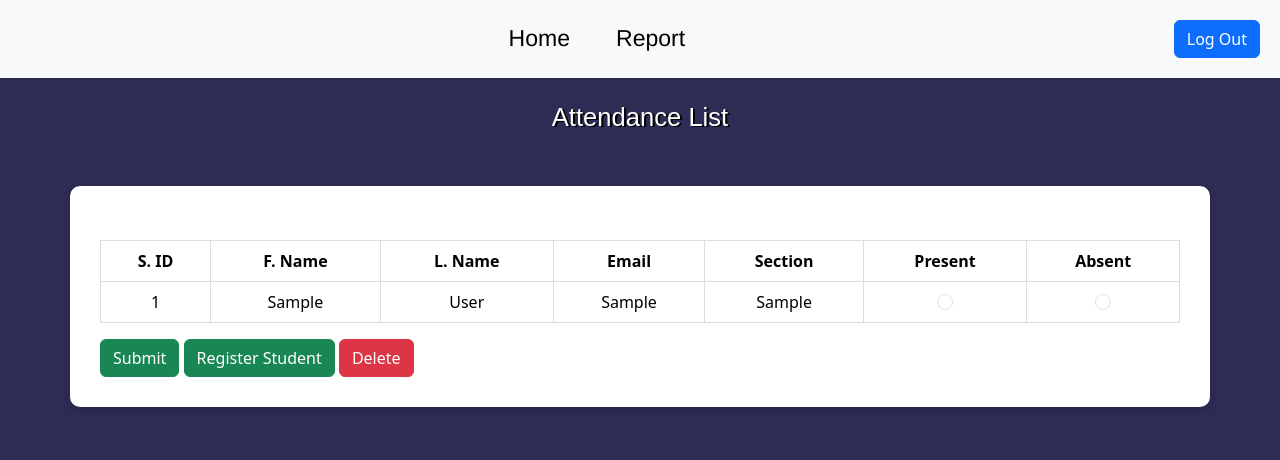
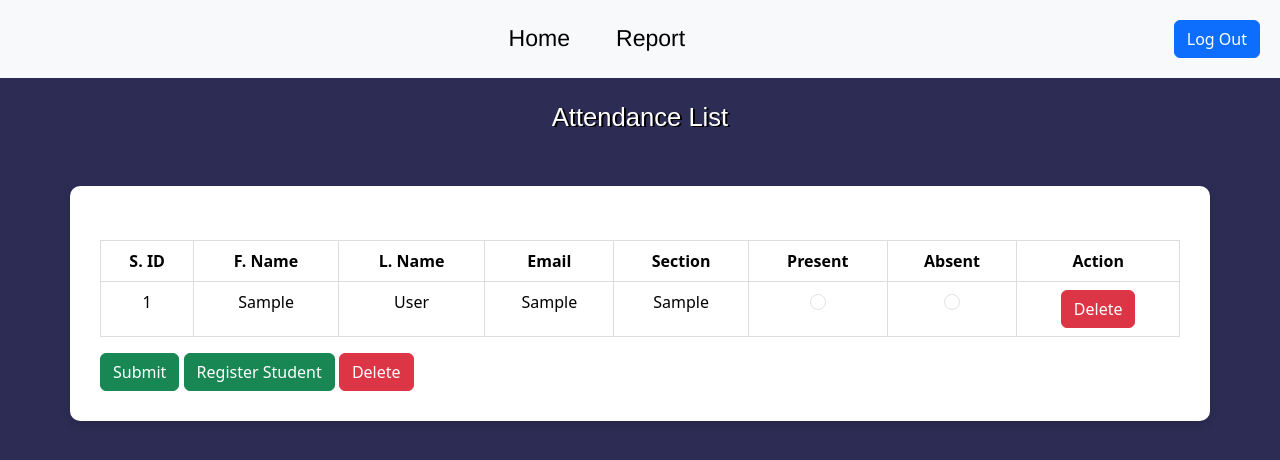
Before and after one commit to Tomatoast7/flask_rencell_update, a Flask app: page /home in a window 1280 px wide. Shown: the top 460 px of the page. Run offline with Flask 3, Linux system fonts and the light colour scheme; tables that the repository leaves empty hold one stand-in row (values such as "Sample post").

Commit message:
pangit ni myca, ibita acceptted bobo

```diff
--- a/website/templates/home.html
+++ b/website/templates/home.html
@@ -114,7 +114,7 @@
       .rowattendance {
         padding: 10px;
       }
-      a{
+      a {
         text-decoration: none;
         color: white;
       }
@@ -159,8 +159,12 @@
       <div></div>
       <!-- Empty div to push the nav-list to the center -->
       <ul class="nav-list list-unstyled mb-0 mx-auto d-flex">
-        <li class="px-2"><a href="{{url_for('views.home')}}" class="active">Home</a></li>
-        <li class="px-2"><a href="{{url_for('views.student_attendance')}}">Report</a></li>
+        <li class="px-2">
+          <a href="{{url_for('views.home')}}" class="active">Home</a>
+        </li>
+        <li class="px-2">
+          <a href="{{url_for('views.student_attendance')}}">Report</a>
+        </li>
       </ul>
       <div class="btn-logout">
         <button
@@ -185,7 +189,7 @@
           </div>
         </div>
       </div>
-
+      <form action="{{url_for('views.attendanceCreate')}}" method="post">
         <table class="table table-hover mt-4">
           <thead>
             <tr>
@@ -196,13 +200,13 @@
               <th>Section</th>
               <th>Present</th>
               <th>Absent</th>
+              <th>Action</th>
             </tr>
           </thead>
           <tbody id="attendanceTable">
             <!-- Existing rows will be dynamically loaded here -->
             {% for student in students %}
 
-          <form action="{{url_for('views.attendanceCreate')}}" method="post">
             <tr>
               <td>{{ student.studentid}}</td>
               <td>{{ student.first_name}}</td>
@@ -211,20 +215,49 @@
               <td>{{ student.attendance}}</td>
 
               <td>
-                <input class="form-check-input" type="radio" name="{{student.studentid}}" id="presentRadio_{{student.studentid}}" value="present">
+                <input
+                  class="form-check-input"
+                  type="radio"
+                  name="{{student.studentid}}"
+                  id="presentRadio_{{student.studentid}}"
+                  value="present"
+                />
               </td>
               <td>
-                <input class="form-check-input" type="radio" name="{{student.studentid}}" id="absentRadio_{{student.studentid}}" value="absent">
+                <input
+                  class="form-check-input"
+                  type="radio"
+                  name="{{student.studentid}}"
+                  id="absentRadio_{{student.studentid}}"
+                  value="absent"
+                />
+              </td>
+              <td>
+                <form action=""></form>
+                <form
+                  action="{{url_for('views.deleteStudent', id=student.studentid)}}"
+                  method="post"
+                  id="deleteStudent_{{student.studentid}}"
+                >
+                  <input type="hidden" name="_method" value="DELETE" />
+                  <button
+                    type="button"
+                    class="btn btn-danger"
+                    onclick="deleteStudent(this, '{{student.studentid}}')"
+                  >
+                    Delete
+                  </button>
+                </form>
               </td>
             </tr>
             {% endfor %}
           </tbody>
         </table>
 
-
-
         <button type="submit" class="btn btn-success">Submit</button>
-      <button type="button" class="btn btn-success"><a href="{{url_for('views.registerStudent')}}">Register Student</a></button>
+        <button type="button" class="btn btn-success">
+          <a href="{{url_for('views.registerStudent')}}">Register Student</a>
+        </button>
         <button type="button" class="btn btn-danger">Delete</button>
       </form>
     </div>
@@ -366,6 +399,12 @@
       integrity="sha384-YvpcrYf0tY3lHB60NNkmXc5s9fDVZLESaAA55NDzOxhy9GkcIdslK1eN7N6jIeHz"
       crossorigin="anonymous"
     ></script>
-    <script></script>
+    <script>
+      function deleteStudent(element, id) {
+        var closestForm = document.getElementById("deleteStudent_" + id);
+
+        closestForm.submit();
+      }
+    </script>
   </body>
 </html>
--- a/website/views.py
+++ b/website/views.py
@@ -8,6 +8,11 @@ views = Blueprint('views', __name__)
 @views.route('/')
 def index():
     return render_template("index.html", user=current_user)
+
+@views.before_request
+def handle_method_override():
+    if request.method == 'POST' and '_method' in request.form:
+        request.method = request.form['_method'].upper()
 
 @views.route('/home', methods=['GET'])
 def home():
@@ -68,6 +73,26 @@ def attendanceCreate():
 
     return redirect(url_for("views.home"))
 
+@views.route('/home/deleteStudent/<int:id>', methods=['DELETE', 'POST'])
+def deleteStudent(id):
+
+    if request.method == 'DELETE':\
+
+        deleteStudent = student.query.get(id)
+
+
+        if deleteStudent is None:
+            flash('Student not found', 'danger')
+
+        db.session.delete(deleteStudent)
+        db.session.commit()
+
+
+
+        flash('Student deleted successfully', 'success')
+        return redirect(url_for('views.home'))
+    else:
+        return 'Method Not Allowed', 405
 
 @views.route('/home/student_attendance', methods=['GET'])
 def student_attendance():
```
Also changed, not shown: instance/db_johnlov.db. Lines whose indentation alone changed are shown as unchanged.
